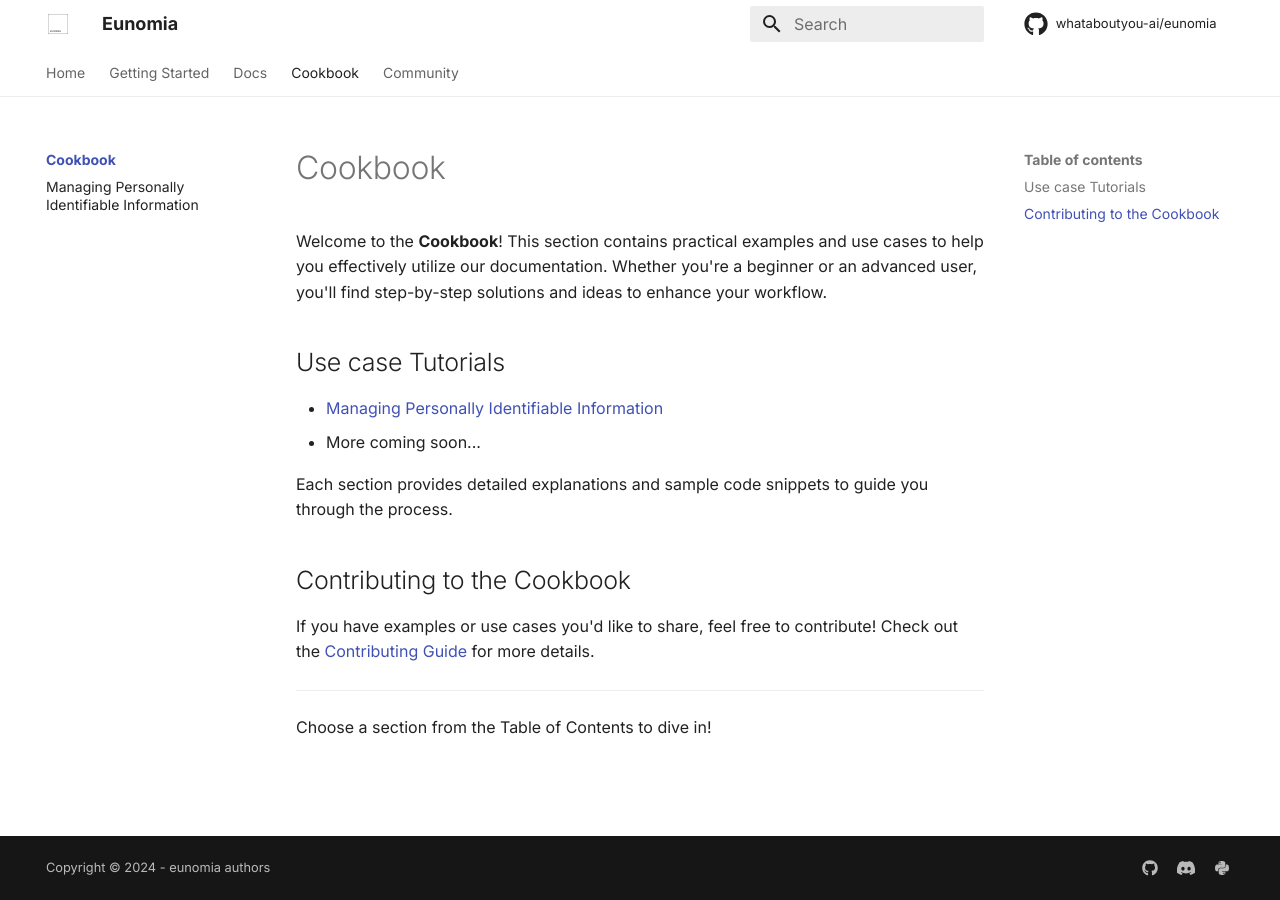
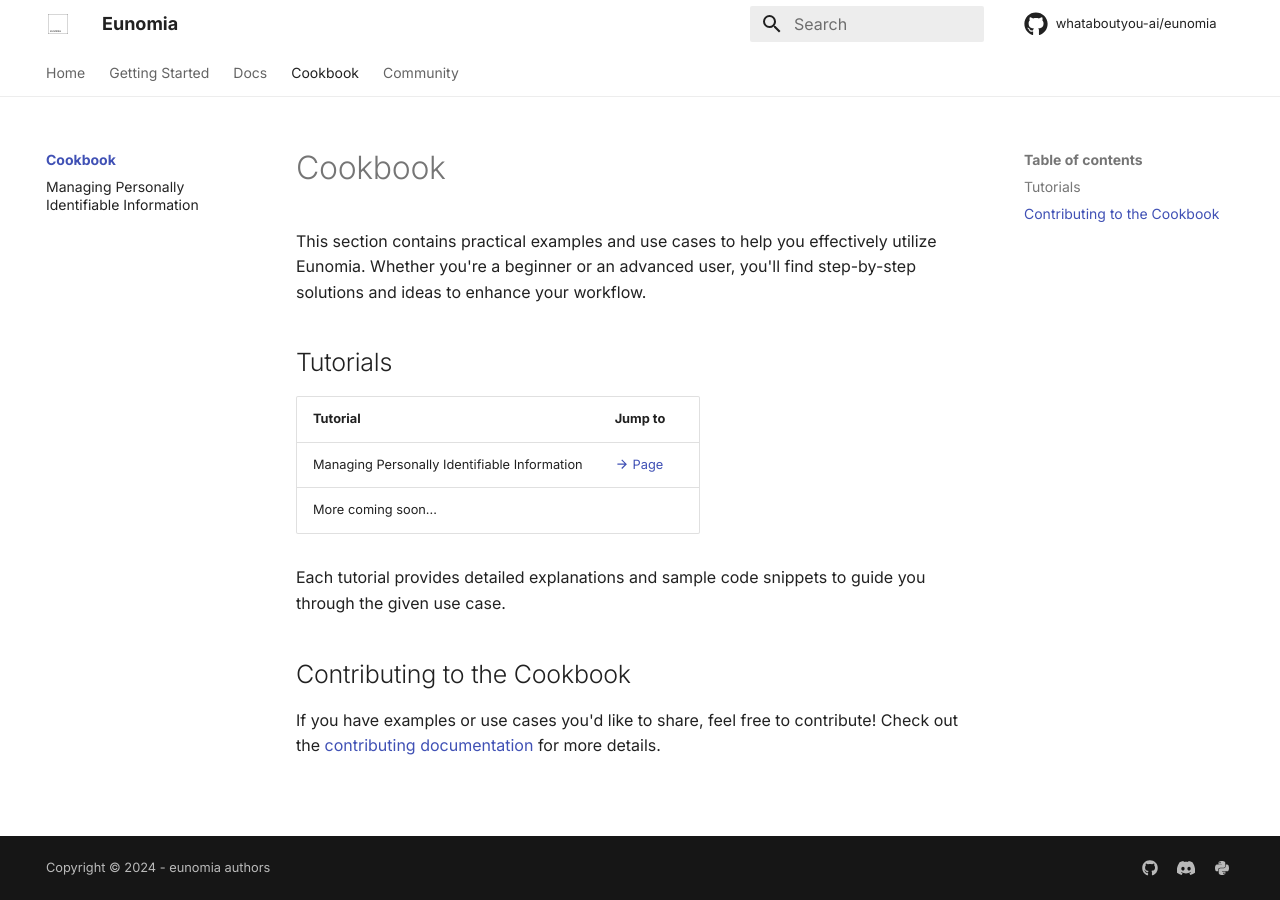
Before and after one commit to whataboutyou-ai/eunomia, an MkDocs documentation site: the page built from docs/cookbook/index.md, in a window 1280 px wide. Built offline with MkDocs 1.6.1 and Material for MkDocs 9.7.7, drawn with Linux system fonts in a browser that asks for light colours; comment, search, counter and statistics services are not loaded.

Commit message:
Align cookbook style with rest of docs

```diff
--- a/docs/cookbook/index.md
+++ b/docs/cookbook/index.md
@@ -2,19 +2,17 @@
 title: Cookbook
 ---
 
-Welcome to the **Cookbook**! This section contains practical examples and use cases to help you effectively utilize our documentation. Whether you're a beginner or an advanced user, you'll find step-by-step solutions and ideas to enhance your workflow.
+This section contains practical examples and use cases to help you effectively utilize Eunomia. Whether you're a beginner or an advanced user, you'll find step-by-step solutions and ideas to enhance your workflow.
 
-## Use case Tutorials
+## Tutorials
 
-- [Managing Personally Identifiable Information](pii_tutorial.md)
-- More coming soon...
+| Tutorial                                     | Jump to                                        |
+| -------------------------------------------- | ---------------------------------------------- |
+| Managing Personally Identifiable Information | [:material-arrow-right: Page](pii_tutorial.md) |
+| More coming soon...                          |                                                |
 
-Each section provides detailed explanations and sample code snippets to guide you through the process.
+Each tutorial provides detailed explanations and sample code snippets to guide you through the given use case.
 
 ## Contributing to the Cookbook
 
-If you have examples or use cases you'd like to share, feel free to contribute! Check out the [Contributing Guide](../community/contribute.md) for more details.
-
----
-
-Choose a section from the Table of Contents to dive in!
+If you have examples or use cases you'd like to share, feel free to contribute! Check out the [contributing documentation](../community/contribute.md) for more details.
--- a/mkdocs.yml
+++ b/mkdocs.yml
@@ -77,7 +77,7 @@ nav:
       - IDBAC Instrument: api/instruments/idbac_instrument.md
   - Cookbook:
     - cookbook/index.md
-    - cookbook/pii_tutorial.md
+    - Managing Personally Identifiable Information: cookbook/pii_tutorial.md
   - Community:
     - community/index.md
     - How to Contribute: community/contribute.md
```
Also changed, not shown: docs/cookbook/pii_tutorial.md (+0 -4 lines).
